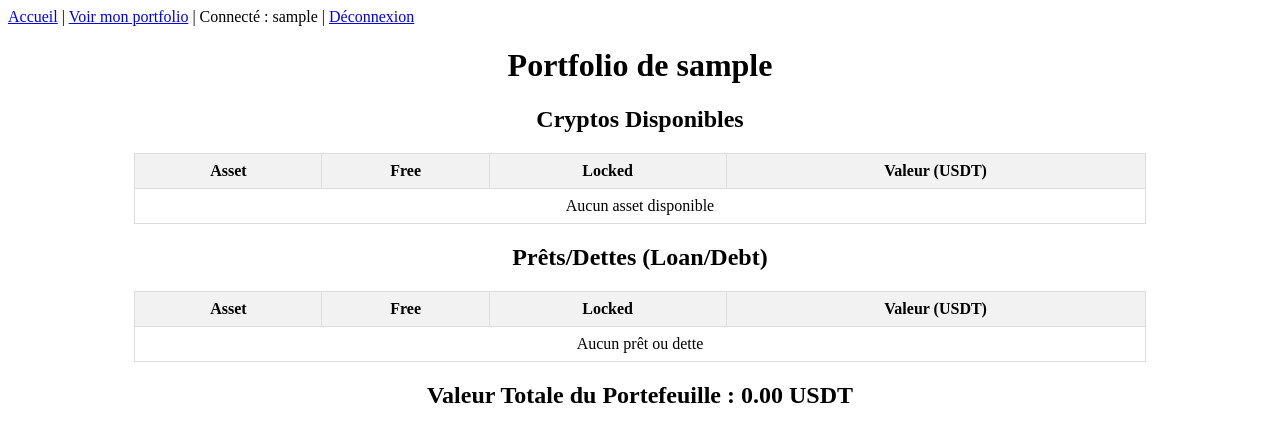
After one commit to Victor-BENOIT/Krypto, a Flask app: page /portfolio in a window 1280 px wide. The commit adds this page. Shown: the top 442 px of the page. Run offline with Flask 3, Linux system fonts and the light colour scheme; the visitor is signed in with stand-in values (Sample User, id 1); a database or web service that is not in the repository returns one stand-in record (values such as "Sample title"); parts of the project's set-up code (start-up, migrations or seed data) failed here and were passed over.

Commit message:
Add MongoDB integration and Binance API functionality for user portfolios

```diff
--- a/backend/app.py
+++ b/backend/app.py
@@ -1,9 +1,19 @@
 from flask import Flask, render_template, request, redirect, url_for, flash, session
 from pymongo import MongoClient
 from passlib.hash import bcrypt
-import os
 from binance.client import Client
 from binance.exceptions import BinanceAPIException, BinanceRequestException
+from cryptography.fernet import Fernet
+from dotenv import load_dotenv
+import os
+
+load_dotenv()
+
+fernet_key = os.getenv("FERNET_KEY")
+if fernet_key is None:
+    raise ValueError("FERNET_KEY non trouvé dans les variables d'environnement. Veuillez générer une clé Fernet et l'ajouter à votre fichier .env.")
+
+fernet = Fernet(fernet_key.encode())
 
 app = Flask(__name__)
 app.secret_key = os.getenv("SECRET_KEY", "dev_secret_key")
@@ -51,10 +61,6 @@ def logout():
     return redirect(url_for("index"))
 
 
-if __name__ == "__main__":
-    app.run(host="0.0.0.0", port=8000, debug=True)
-
-
 @app.route("/connect_binance", methods=["GET", "POST"])
 def connect_binance():
     # Pour l'instant, on ne gère pas la session utilisateur, on suppose que username est 'guest'
@@ -68,11 +74,14 @@ def connect_binance():
         api_key = request.form["api_key"].strip()
         api_secret = request.form["api_secret"].strip()
 
-        # Sauvegarde ou mise à jour dans la collection users
+        encrypted_api_key = fernet.encrypt(api_key.encode()).decode()
+        encrypted_api_secret = fernet.encrypt(api_secret.encode()).decode()
+
         db.users.update_one(
             {"username": username},
-            {"$set": {"binance_api_key": api_key, "binance_api_secret": api_secret}}
+            {"$set": {"binance_api_key": encrypted_api_key, "binance_api_secret": encrypted_api_secret}}
         )
+
         flash("Clés Binance enregistrées avec succès !", "success")
         return redirect(url_for("index"))
 
@@ -87,11 +96,18 @@ def test_binance_key():
         return redirect(url_for("login"))
 
     user = db.users.find_one({"username": username})
-    api_key = user.get("binance_api_key")
-    api_secret = user.get("binance_api_secret")
+    encrypted_api_key = user.get("binance_api_key")
+    encrypted_api_secret = user.get("binance_api_secret")
 
-    if not api_key or not api_secret:
+    if not encrypted_api_key or not encrypted_api_secret:
         flash("Vous n'avez pas encore enregistré vos clés Binance.", "error")
+        return redirect(url_for("connect_binance"))
+
+    try:
+        api_key = fernet.decrypt(encrypted_api_key.encode()).decode()
+        api_secret = fernet.decrypt(encrypted_api_secret.encode()).decode()
+    except Exception as e:
+        flash("Erreur lors du déchiffrement des clés Binance.", "error")
         return redirect(url_for("connect_binance"))
 
     try:
@@ -106,3 +122,35 @@ def test_binance_key():
         flash(f"Erreur inattendue : {str(e)}", "error")
 
     return redirect(url_for("index"))
+
+@app.route('/portfolio')
+def portfolio():
+    # Ici on suppose que username est en session (géré après login)
+    username = session.get("username")
+    if not username:
+        return redirect(url_for('login'))
+
+    # fetch_and_store_balances("username", fernet, db)
+    # fetch_and_update_portfolio_value("username", fernet, db)
+    user_portfolio = db.user_portfolios.find_one({"username": username})
+    if not user_portfolio or "binance_balances" not in user_portfolio:
+        assets_available = []
+        assets_loan_debt = []
+        total_value = 0
+    else:
+        assets_available = user_portfolio["binance_balances"].get("available", [])
+        assets_loan_debt = user_portfolio["binance_balances"].get("loan_debt", [])
+        total_value = user_portfolio["binance_balances"].get("total_portfolio_value", 0)
+
+    return render_template(
+        "portfolio.html",
+        assets_available=assets_available,
+        assets_loan_debt=assets_loan_debt,
+        total_value=total_value,
+        username=username
+    )
+
+
+
+if __name__ == "__main__":
+    app.run(host="0.0.0.0", port=8000, debug=True)
--- a/backend/requirements.txt
+++ b/backend/requirements.txt
@@ -3,3 +3,4 @@ pymongo
 passlib[bcrypt]
 python-dotenv
 python-binance
+cryptography
--- a/backend/templates/base.html
+++ b/backend/templates/base.html
@@ -7,14 +7,9 @@
 <body>
     <nav>
         <a href="{{ url_for('index') }}">Accueil</a> |
+        <a href="{{ url_for('portfolio') }}">Voir mon portfolio</a> |
         {% if session.get('username') %}
             <span>Connecté : {{ session.get('username') }}</span> |
-            <a href="{{ url_for('connect_binance') }}">Connecter Binance</a> |
-
-            <form action="{{ url_for('test_binance_key') }}" method="post" style="display:inline;">
-                <button type="submit">Tester la clé Binance</button>
-            </form> |
-
             <a href="{{ url_for('logout') }}">Déconnexion</a>
         {% else %}
             <a href="{{ url_for('register') }}">S'enregistrer</a> |
--- a/backend/templates/index.html
+++ b/backend/templates/index.html
@@ -3,4 +3,10 @@
 {% block content %}
 <h1>Bienvenue sur Krypto</h1>
 <p>Utilisez la navigation pour vous connecter ou vous enregistrer.</p>
+
+<a href="{{ url_for('connect_binance') }}">Connecter Binance</a>
+
+<form action="{{ url_for('test_binance_key') }}" method="post" style="display:inline;">
+    <button type="submit">Tester la clé Binance</button>
+</form>
 {% endblock %}
--- /dev/null
+++ b/backend/templates/portfolio.html
@@ -0,0 +1,78 @@
+{% extends "base.html" %}
+{% block title %}Portfolio de {{ username }}{% endblock %}
+{% block content %}
+<head>
+    <style>
+        table {
+            border-collapse: collapse;
+            width: 80%;
+            margin: 20px auto;
+        }
+        th, td {
+            border: 1px solid #ddd;
+            padding: 8px;
+            text-align:center;
+        }
+        th {
+            background-color: #f2f2f2;
+        }
+        h1, h2 {
+            text-align:center;
+        }
+    </style>
+</head>
+<body>
+    <h1>Portfolio de {{ username }}</h1>
+
+    <h2>Cryptos Disponibles</h2>
+    <table>
+        <thead>
+            <tr>
+                <th>Asset</th>
+                <th>Free</th>
+                <th>Locked</th>
+                <th>Valeur (USDT)</th>
+            </tr>
+        </thead>
+        <tbody>
+            {% for asset in assets_available %}
+            <tr>
+                <td>{{ asset.asset }}</td>
+                <td>{{ "%.6f"|format(asset.free) }}</td>
+                <td>{{ "%.6f"|format(asset.locked) }}</td>
+                <td>{{ "%.2f"|format(asset.value) }}</td>
+            </tr>
+            {% else %}
+            <tr><td colspan="4">Aucun asset disponible</td></tr>
+            {% endfor %}
+        </tbody>
+    </table>
+
+    <h2>Prêts/Dettes (Loan/Debt)</h2>
+    <table>
+        <thead>
+            <tr>
+                <th>Asset</th>
+                <th>Free</th>
+                <th>Locked</th>
+                <th>Valeur (USDT)</th>
+            </tr>
+        </thead>
+        <tbody>
+            {% for asset in assets_loan_debt %}
+            <tr>
+                <td>{{ asset.asset }}</td>
+                <td>{{ "%.6f"|format(asset.free) }}</td>
+                <td>{{ "%.6f"|format(asset.locked) }}</td>
+                <td>{{ "%.2f"|format(asset.value) }}</td>
+            </tr>
+            {% else %}
+            <tr><td colspan="4">Aucun prêt ou dette</td></tr>
+            {% endfor %}
+        </tbody>
+    </table>
+
+    <h2>Valeur Totale du Portefeuille : {{ "%.2f"|format(total_value) }} USDT</h2>
+</body>
+</html>
+{% endblock %}
--- a/docker-compose.yml
+++ b/docker-compose.yml
@@ -8,6 +8,8 @@ services:
     container_name: krypto_backend
     ports:
       - "8000:8000"
+    env_file:
+      - .env
     environment:
       - MONGO_URI=mongodb://mongo:27017
     depends_on:
```
Also changed, not shown: airflow/fetchers/binance_fetcher.py (added, +147 -0 lines), backend/database.py (added, +17 -0 lines), generate_fernet_key.py (added, +27 -0 lines), test/fetch_wallet_data.py (added, +18 -0 lines), airflow/__init__.py (added), 1 other file.
